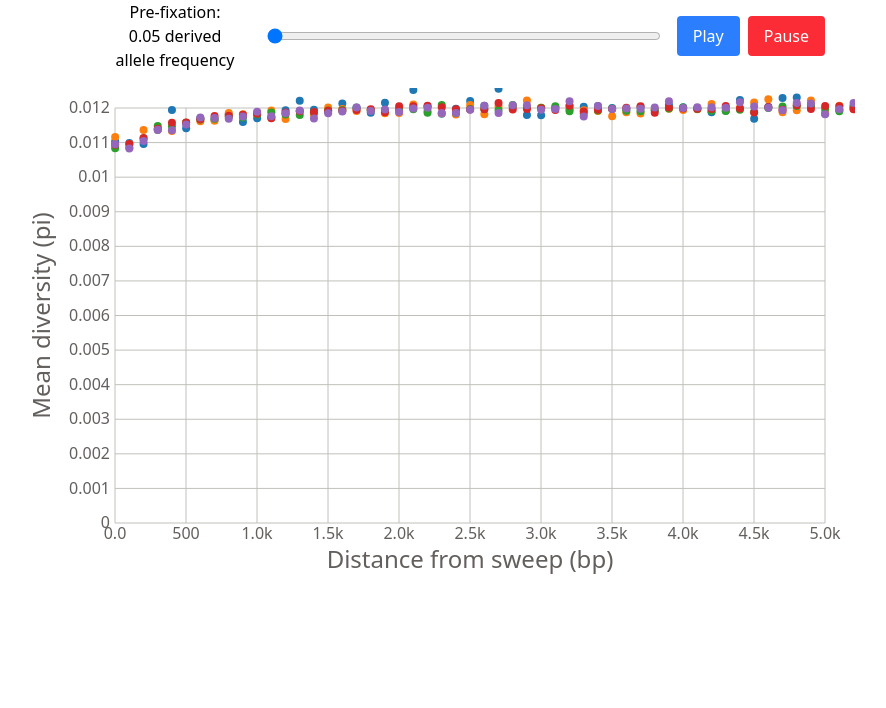
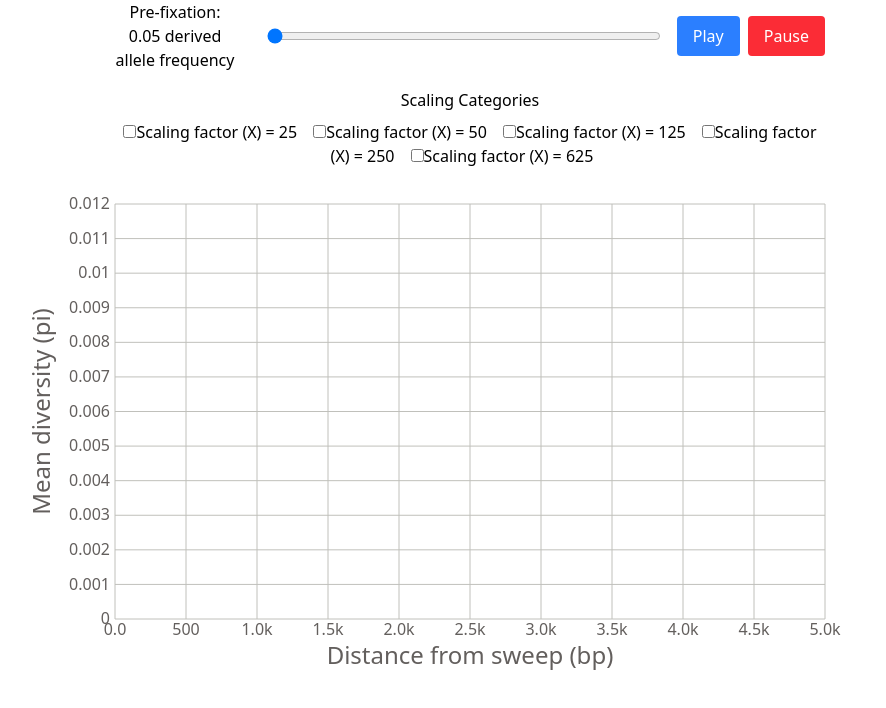
Before and after one commit to jacobimarsh/SweepRecov, a React (Vite) app: page / in a window 1280 px wide. Shown: the top 708 px of the page, without its empty margins (105-991 px from the left). Built offline with nearby package versions, Linux system fonts and the light colour scheme.

Commit message:
Coloured marks!!!!

```diff
--- a/src/components/ChartControls.jsx
+++ b/src/components/ChartControls.jsx
@@ -9,7 +9,19 @@ const ChartControls = ({
   setIsPlaying,
   innerWidth,    // New prop for the plot's inner width
   marginLeft,    // New prop for the left margin
+  uniqueScaling,       // Prop: all available scaling categories
+  selectedScalings,    // Prop: scaling categories currently toggled on
+  setSelectedScalings, // Prop: function to update the selected scalings
 }) => {
+    // Toggle a scaling category on/off
+    const handleCheckboxChange = (scaling) => {
+      if (selectedScalings.includes(scaling)) {
+        setSelectedScalings(selectedScalings.filter(item => item !== scaling));
+      } else {
+        setSelectedScalings([...selectedScalings, scaling]);
+      }
+    };
+
   return (
   <div style={{ width: innerWidth, marginLeft: `${marginLeft}px`, textAlign: 'center' }}>
     <div className="flex items-center mb-4">
@@ -40,6 +52,20 @@ const ChartControls = ({
         Pause
       </button>
     </div>
+          {/* Checkboxes for toggling scaling categories */}
+          <fieldset style={{ marginBottom: '1rem', border: 'none' }}>
+  <legend style={{ marginBottom: '0.5rem' }}>Scaling Categories</legend>
+  {uniqueScaling.map((scaling) => (
+    <label key={scaling} style={{ marginRight: '1rem' }}>
+      <input
+        type="checkbox"
+        checked={selectedScalings.includes(scaling)}
+        onChange={() => handleCheckboxChange(scaling)}
+      />
+      {scaling}
+    </label>
+  ))}
+</fieldset>
 </div>
   );
 };
--- a/src/components/SweepChart.jsx
+++ b/src/components/SweepChart.jsx
@@ -16,7 +16,7 @@ const yAxisLabelOffset = 65;
 
 const SweepChart = () => {
   // Load data and prepare states for cycler
-  const data = GetData(csvUrl);
+  const data = GetData(csvUrl) || [];
   const uniqueStages = data ? [...new Set(data.map((d) => d.stage))] : [];
   const [stageIndex, setStageIndex] = useState(0);
   const currentStage = uniqueStages[stageIndex] || '';
@@ -25,13 +25,18 @@ const SweepChart = () => {
   // Auto-cycle the stageIndex when clicked Play
   useAutoPlay({ isPlaying, setStageIndex, uniqueStages });
 
+
+  // Filter data for current stage
+  const filteredData = data.filter((d) => d.stage === currentStage && d.distance <= 5001);
+
+  const uniqueScaling = [...new Set(filteredData.map(d => d.scaling))];
+  const [selectedScalings, setSelectedScalings] = useState(uniqueScaling);
+  const marksData = filteredData.filter((d) => selectedScalings.includes(d.scaling))
+
   // If data is not loaded or empty, show a message
   if (!data || data.length === 0) {
     return <div>Loading or no data found...</div>;
   }
-
-  // Filter data for current stage
-  const filteredData = data.filter((d) => d.stage === currentStage);
 
   // Chart dimensions, scales, etc.
   const innerHeight = height - margin.top - margin.bottom;
@@ -49,10 +54,9 @@ const SweepChart = () => {
   const yScale = scaleLinear().domain([0, 0.012]).range([innerHeight, 0]);
 
   // Colours!
-  const uniqueScaling = [...new Set(filteredData.map(d => d.scaling))];
   const colorScale = scaleOrdinal()
-    .domain(uniqueScaling)
-    .range(["#1f77b4", "#ff7f0e", "#2ca02c", "#d62728", "#9467bd"]); // adjust colors as needed
+  .domain(uniqueScaling)
+  .range(["#1f77b4", "#ff7f0e", "#2ca02c", "#d62728", "#9467bd"]); // adjust colors as needed
 
   return (
     <div>
@@ -66,6 +70,9 @@ const SweepChart = () => {
         setIsPlaying={setIsPlaying}
         innerWidth={innerWidth}
         marginLeft={margin.left}
+        uniqueScaling={uniqueScaling}
+        selectedScalings={selectedScalings}
+        setSelectedScalings={setSelectedScalings}
         />
       {/* Chart */}
       <svg width={width} height={height} >
@@ -84,7 +91,7 @@ const SweepChart = () => {
           />
           {/* Data Marks for the filtered data */}
           <SweepMarks
-            data={filteredData}
+            data={marksData}
             xScale={xScale}
             yScale={yScale}
             xValue={xValue}
```
